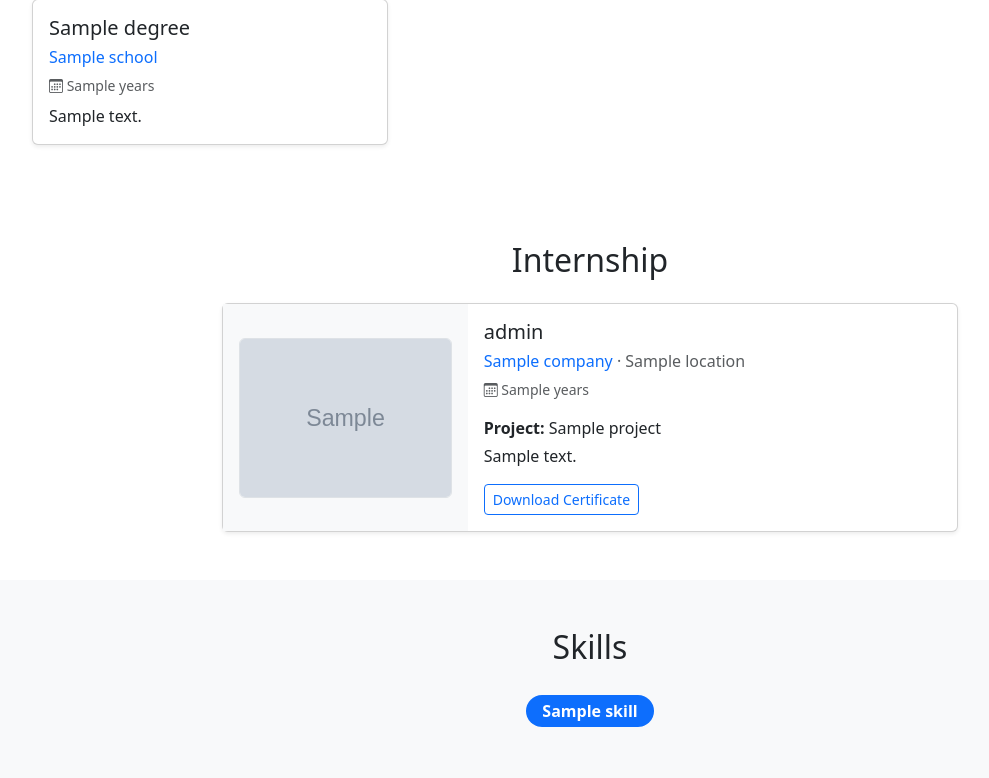
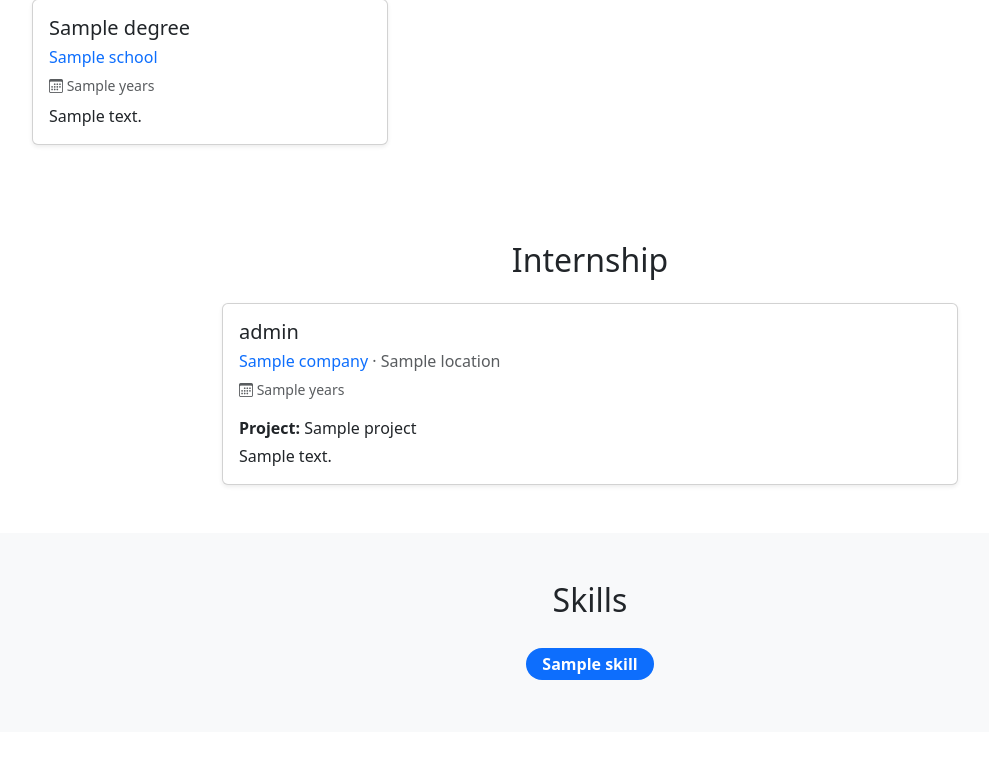
Before and after one commit to JP05-T/portfolio, a Python web app: template portfolio/templates/index.jinja2 in a window 1280 px wide. Shown: the part 545-1323 px from the top of the page, without its empty margins (50-1039 px from the left). Run offline with Jinja, Linux system fonts and the light colour scheme; the template is opened without the code that fills it: most values are stand-ins (such as "Sample title", 1, 10 or a date in 2020); grey boxes marked "Sample" are stand-in pictures.

Commit message:
Hide internship certificate, show details only

```diff
--- a/portfolio/templates/index.jinja2
+++ b/portfolio/templates/index.jinja2
@@ -36,22 +36,12 @@
         <div class="row justify-content-center">
             <div class="col-lg-8">
                 <div class="card shadow-sm">
-                    <div class="row g-0">
-                        <div class="col-md-4 d-flex align-items-center justify-content-center p-3 bg-light">
-                            <a href="{{ 'static/' ~ internship.image }}" target="_blank">
-                                <img src="{{ 'static/' ~ internship.image }}" alt="Nexware Internship Certificate" class="img-fluid rounded border">
-                            </a>
-                        </div>
-                        <div class="col-md-8">
-                            <div class="card-body">
-                                <h5 class="card-title">{{ internship.role }}</h5>
-                                <h6 class="text-primary">{{ internship.company }} <span class="text-muted">&middot; {{ internship.location }}</span></h6>
-                                <p class="text-muted small"><i class="bi bi-calendar3"></i> {{ internship.years }}</p>
-                                <p class="mb-1"><strong>Project:</strong> {{ internship.project }}</p>
-                                <p class="card-text">{{ internship.details }}</p>
-                                <a href="{{ 'static/' ~ internship.image }}" class="btn btn-sm btn-outline-primary" download>Download Certificate</a>
-                            </div>
-                        </div>
+                    <div class="card-body">
+                        <h5 class="card-title">{{ internship.role }}</h5>
+                        <h6 class="text-primary">{{ internship.company }} <span class="text-muted">&middot; {{ internship.location }}</span></h6>
+                        <p class="text-muted small"><i class="bi bi-calendar3"></i> {{ internship.years }}</p>
+                        <p class="mb-1"><strong>Project:</strong> {{ internship.project }}</p>
+                        <p class="card-text mb-0">{{ internship.details }}</p>
                     </div>
                 </div>
             </div>
--- a/portfolio/views.py
+++ b/portfolio/views.py
@@ -65,7 +65,6 @@ def home(request):
             "company": "Nexware Technologies Pvt Ltd",
             "location": "Coimbatore, Tamil Nadu, India",
             "years": "January 2026 - May 2026",
-            "image": "certificates/nexware-internship.png",
             "project": (
                 "Visual Audit Framework for Preventing E-Commerce Delivery and Return "
                 "Fraud"
```
